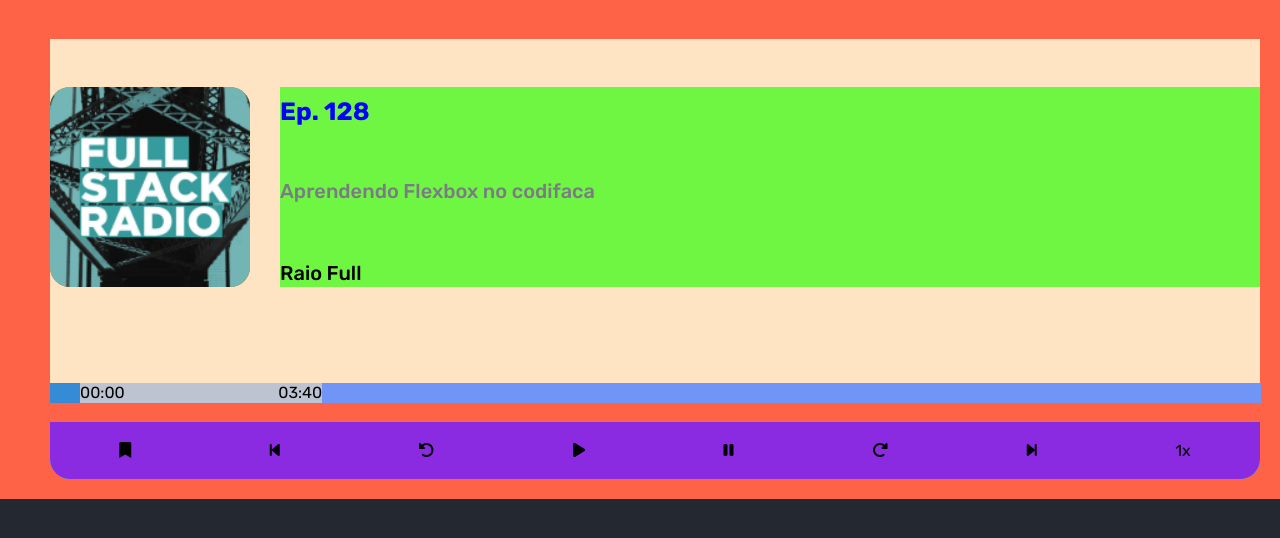
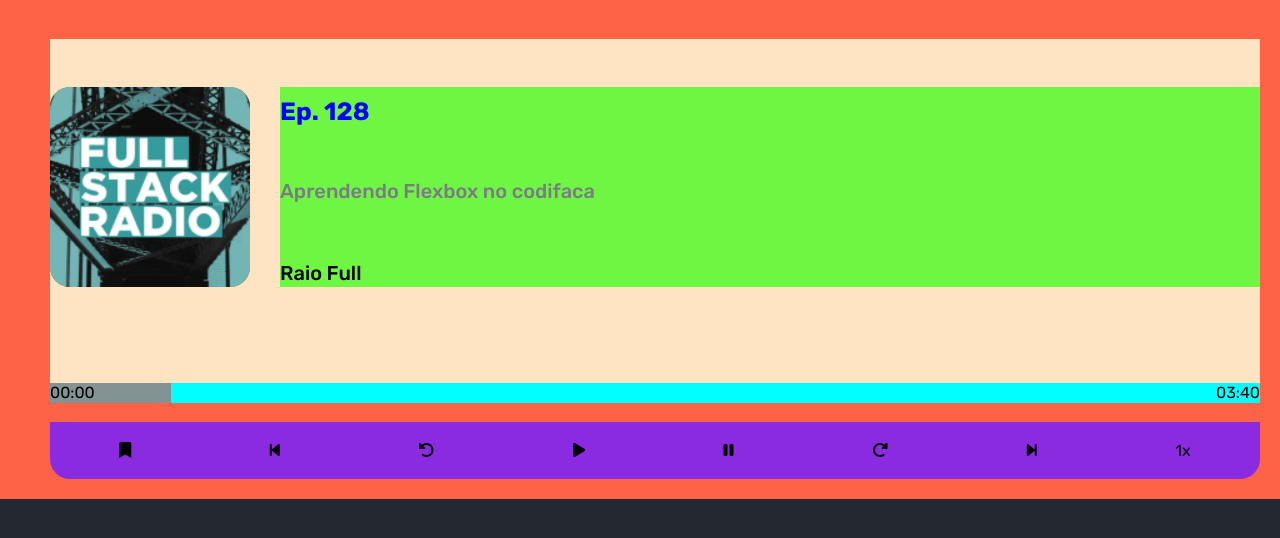
Before and after one commit to washingtonnuness/codifica-mais, a PHP site: page / in a window 1280 px wide. Shown: the part 151-689 px from the top of the page. Run offline with PHP 8.4, Linux system fonts and the light colour scheme.

Commit message:
Finalizado 100%

```diff
--- a/html css/card-player-vazio/index.html
+++ b/html css/card-player-vazio/index.html
@@ -34,7 +34,7 @@
             <div class="barra">
               <div class="tempo-progresso">
                 <div class="tempo-inicial">00:00</div>
-                <div class="tempo-inicial">03:40</div>
+                <div class="tempo-final">03:40</div>
               </div>
             </div>
           </div>
--- a/html css/card-player-vazio/styles.css
+++ b/html css/card-player-vazio/styles.css
@@ -82,33 +82,38 @@ body {
 }
 
 .card-player .player .player-superior .barra-tempo {
-  background-color: rgb(113, 148, 247);
-  width: 97.67%;
   margin-left: 30px;
   height: 20px;
+  flex: 1;
 }
 
 .card-player .player .player-superior .barra-tempo .barra {
-  background-color: rgb(53, 139, 214);
-  width: 20%;
+  width: 100%;
 }
 
 .card-player .player .player-superior .tempo-progresso {
-  background-color: rgb(189, 195, 209);
+  display: flex;
+  justify-content: space-between;
+
+}
+
+.card-player .player .player-superior .barra-tempo .barra .tempo-progresso .tempo-inicial{
+  width: 10%;
+  height: 20px;
+  background-color: rgb(131, 146, 146);
+}
+
+.card-player .player .player-superior .barra-tempo .barra .tempo-progresso {
   width: 100%;
   height: 20px;
-  display: flex;
-  justify-content: space-between;
-   margin-left: 30px;
+  background-color: aqua;
 }
 
+.card-player .player .player-inferior {
 
-.card-player .player .player-inferior {
-  background-color: aqua;
   flex: 0.15;
   border-radius: 20px;
   margin-left: 30px;
-
 }
 
 .botoes {
```
